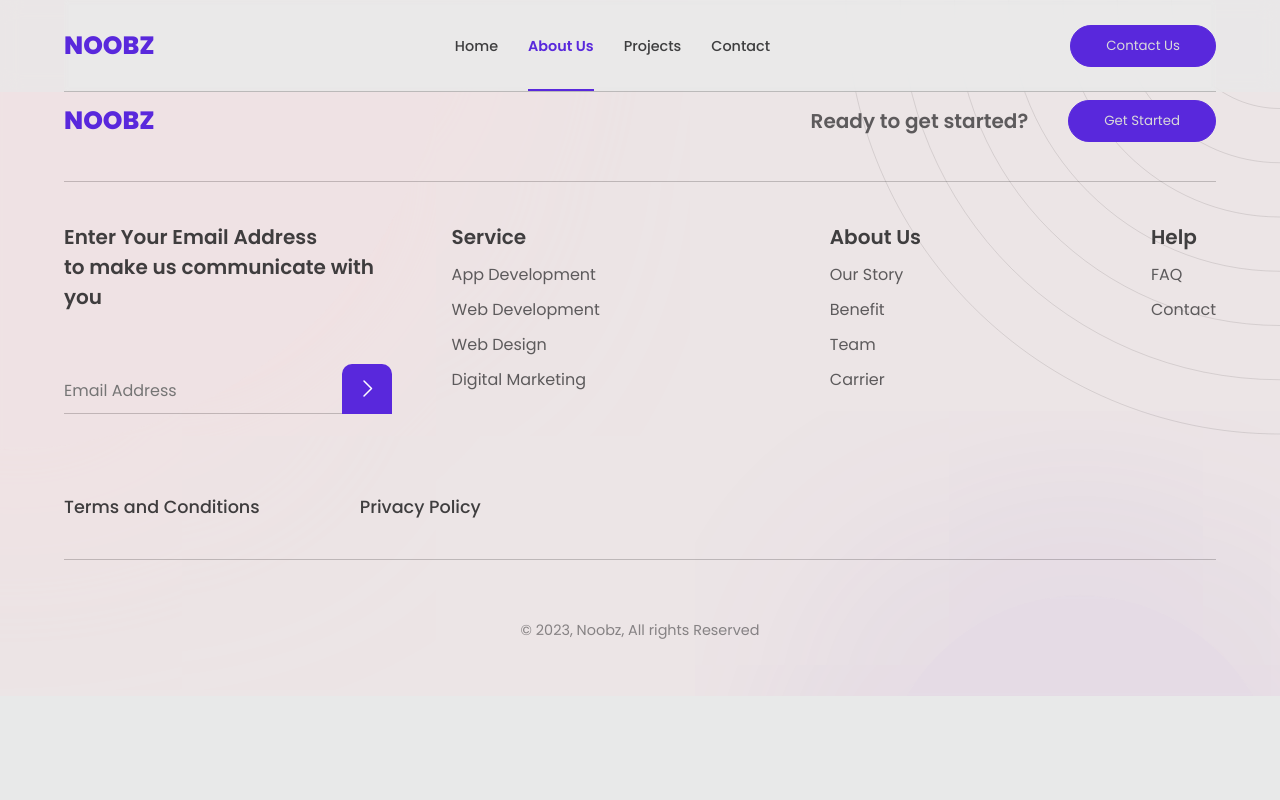
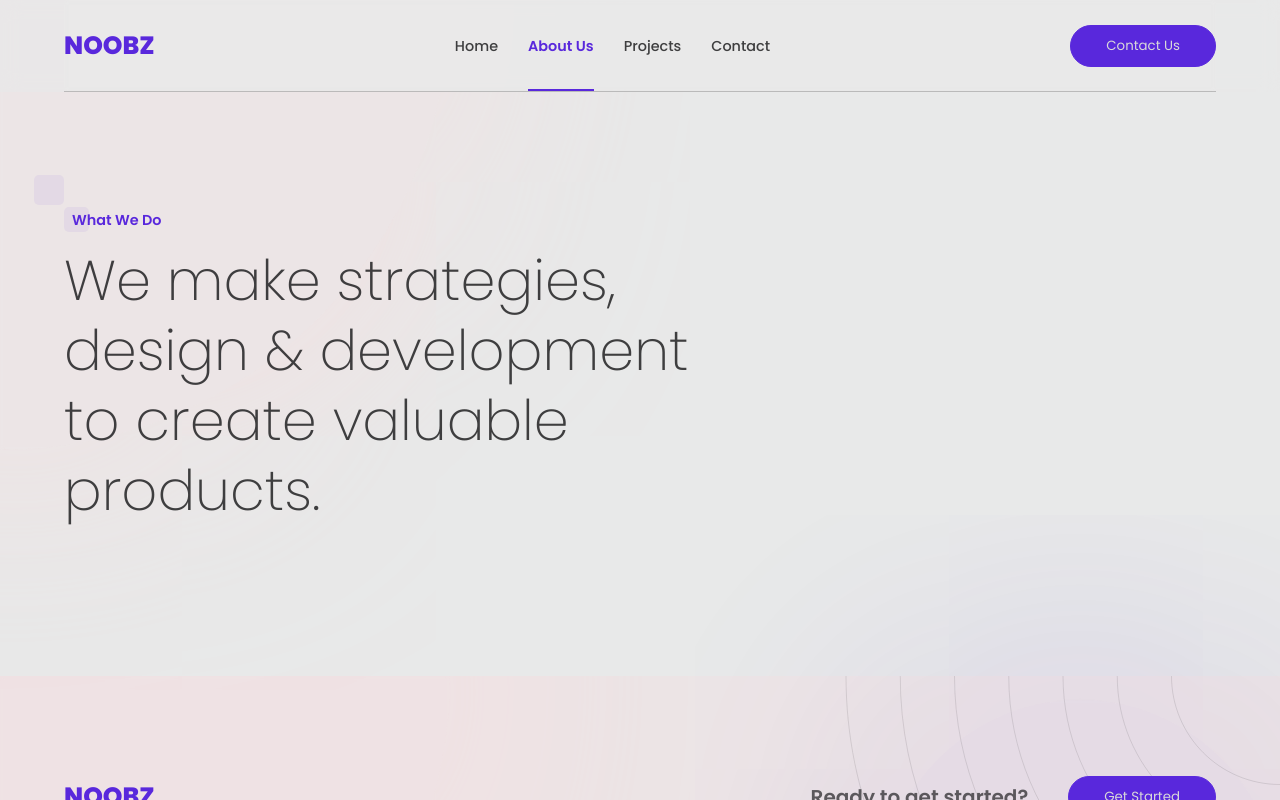
Before and after one commit to nasirmitul/agency-website, a React (Create React App) app: page /about-us in a window 1280 px wide. Shown: the top 800 px of the page. Built offline with nearby package versions, Linux system fonts and the light colour scheme.

Commit message:
about heading done

```diff
--- /dev/null
+++ b/src/components/About/Heading.js
@@ -0,0 +1,18 @@
+import React from 'react';
+import PageTopStyleBg from '../Utilities/PageTopStyleBg';
+import SectionTitle from '../Utilities/SectionTitle';
+
+const Heading = () => {
+    return (
+        <div className='container pt-110'>
+            <div className="about-heading">
+                <SectionTitle title='What We Do'></SectionTitle>
+                <h1 className='title'>We make strategies, design & development to create valuable products.</h1>
+            </div>
+
+            <PageTopStyleBg></PageTopStyleBg>
+        </div>
+    );
+};
+
+export default Heading;
--- /dev/null
+++ b/src/components/Contact/Contact.js
@@ -0,0 +1,13 @@
+import React from 'react';
+import PageTopStyleBg from '../Utilities/PageTopStyleBg';
+
+const Contact = () => {
+    return (
+        <div className='container pt-110'>
+            <h1>Contact</h1>
+            <PageTopStyleBg></PageTopStyleBg>
+        </div>
+    );
+};
+
+export default Contact;
--- /dev/null
+++ b/src/layouts/AboutLayout.js
@@ -0,0 +1,12 @@
+import React from 'react';
+import Heading from '../components/About/Heading';
+
+const AboutLayout = () => {
+    return (
+        <div>
+            <Heading></Heading>
+        </div>
+    );
+};
+
+export default AboutLayout;
--- /dev/null
+++ b/src/layouts/ProjectLayout.js
@@ -0,0 +1,11 @@
+import React from 'react';
+
+const ProjectLayout = () => {
+    return (
+        <div>
+
+        </div>
+    );
+};
+
+export default ProjectLayout;
--- a/src/styles/style.css
+++ b/src/styles/style.css
@@ -1341,7 +1341,7 @@ swiper-container {
     width: 100%;
 }
 
-.footer .terms-policy::after{
+.footer .terms-policy::after {
     content: '';
     position: absolute;
     height: 1px;
@@ -1351,8 +1351,37 @@ swiper-container {
     bottom: -40px;
 }
 
-.footer .copyright{
+.footer .copyright {
     text-align: center;
     color: var(--dark-50);
     font-size: .9rem;
 }
+
+
+
+
+
+
+
+
+
+
+
+
+
+
+
+/* ----------------------------- About Us Heading ----------------------------- */
+
+.about-heading {
+    padding: 100px 0 150px 0;
+}
+
+.about-heading .title {
+    margin-top: 15px !important;
+    font-size: 3.5rem;
+    font-weight: 200;
+    color: var(--dark-85);
+    width: min(650px, 90%);
+    line-height: 70px;
+}
```
Also changed, not shown: src/routes/MainRouter.js (+9 -3 lines).
